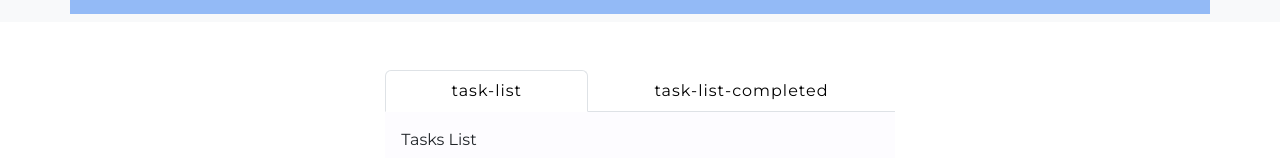
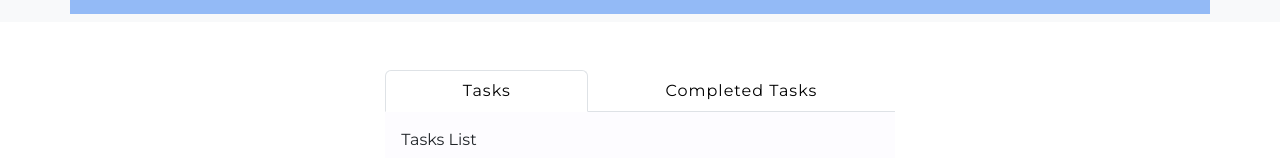
Before and after one commit to jimmark1/ToDo-App, a React (Create React App) app in the folder todo_app/: page / in a window 1280 px wide. Shown: the part 794-952 px from the top of the page. Built offline with nearby package versions, Linux system fonts and the light colour scheme.

Commit message:
Update TodoPage.tsx

```diff
--- a/todo_app/src/pages/TaskPage/TodoPage.tsx
+++ b/todo_app/src/pages/TaskPage/TodoPage.tsx
@@ -25,13 +25,13 @@ const Todo = () => {
                               <Tab
                                    className={`${pageStlye.todoContainer}  p-3`}
                                    eventKey="task-list"
-                                   title="task-list">
+                                   title="Tasks">
                                    <p>Tasks List</p>
                               </Tab>
                               <Tab
                                    className={`${pageStlye.todoContainer}  p-3`}
                                    eventKey="task-list-completed"
-                                   title="task-list-completed">
+                                   title="Completed Tasks">
                                    <p>Completed Tasks</p>
                               </Tab>
                          </Tabs>
```
